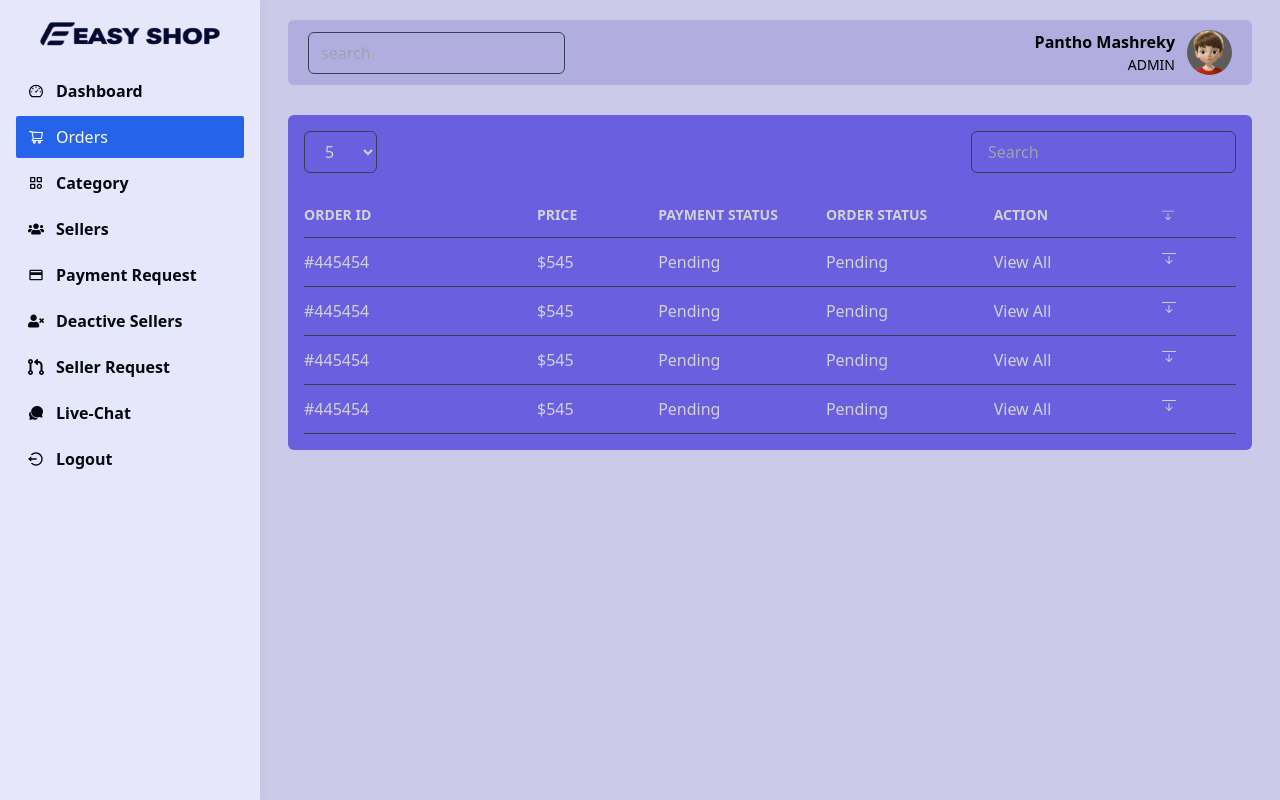
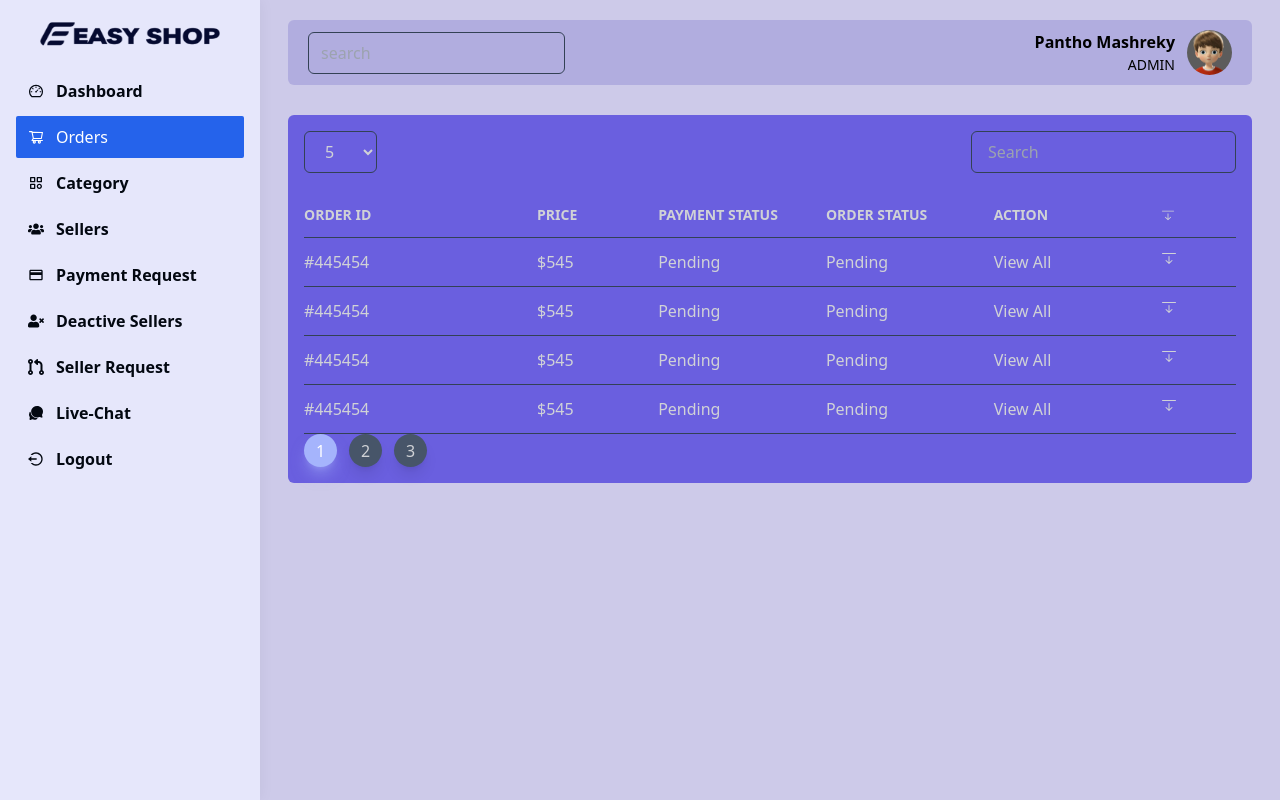
Before and after one commit to pantho0/multi-vendor-ecommerce, a React (Create React App) app in the folder dashboard/: page /admin/dashboard/orders in a window 1280 px wide. Built offline with nearby package versions, Linux system fonts and the light colour scheme.

Commit message:
buttons added for pagination

```diff
--- /dev/null
+++ b/dashboard/src/views/Pagination.jsx
@@ -0,0 +1,53 @@
+import { MdOutlineKeyboardDoubleArrowLeft } from "react-icons/md";
+const Pagination = ({
+  pageNumber,
+  setPageNumber,
+  totalItem,
+  perPage,
+  showItem,
+}) => {
+  let totalPage = Math.ceil(totalItem / perPage);
+  let startPage = pageNumber
+
+
+  let dif = totalPage - pageNumber
+
+  if (dif <= showItem) {
+    startPage = totalPage - showItem
+  }
+
+  let endPage = startPage < 0 ? showItem : showItem + startPage
+
+  if (startPage <= 0) {
+    startPage = 1
+  }
+
+  const createBtn = () =>{
+        const btns = []
+        for (let i = startPage; i < endPage; i++) {
+            btns.push(
+                <li onClick={()=>setPageNumber(i)} className={`${pageNumber === i ? 'bg-indigo-300 shadow-lg shadow-indigo-300/50 text-white' : 'bg-slate-600 hover:bg-indigo-400 shadow-lg hover:shadow-indigo-500/50 hover:text-white text-[#d0d2d6]'} w-[33px] h-[33px] rounded-full flex justify-center items-center cursor-pointer`}>
+                    {i}
+                </li>
+            )
+        }
+        return btns
+
+  }
+
+  return (
+    <ul className="flex gap-3">
+        {
+            pageNumber > 1 && <li className="w-[33px] h-[33px] rounded-full flex justify-center items-center bg-slate-300 text-[#03060a]">
+                <MdOutlineKeyboardDoubleArrowLeft/>
+            </li>
+        }{
+            createBtn()
+        }
+    </ul>
+  )
+
+
+};
+
+export default Pagination;
--- a/dashboard/src/views/admin/Orders.jsx
+++ b/dashboard/src/views/admin/Orders.jsx
@@ -1,6 +1,7 @@
 import React, { useState } from "react";
 import { BsArrowBarDown } from "react-icons/bs";
 import { Link } from "react-router-dom";
+import Pagination from "../Pagination";
 
 const Orders = () => {
   const [show, setShow] = useState(false);
@@ -295,6 +296,13 @@ const Orders = () => {
             </div>
           </div>
         </div>
+        <Pagination
+        pageNumber = {currentPage}
+        setPageNumber = {setCurrentPage}
+        totalItem = {50}
+        perPage = {perPage}
+        showItem = {3}
+        />
       </div>
     </div>
   );
```
